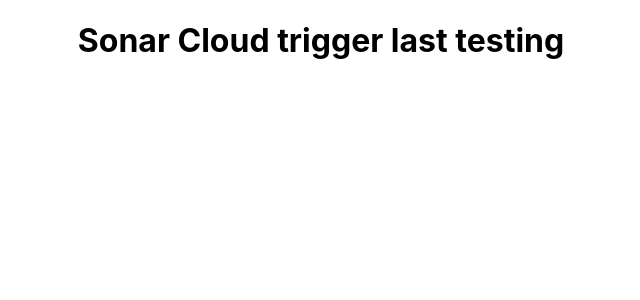
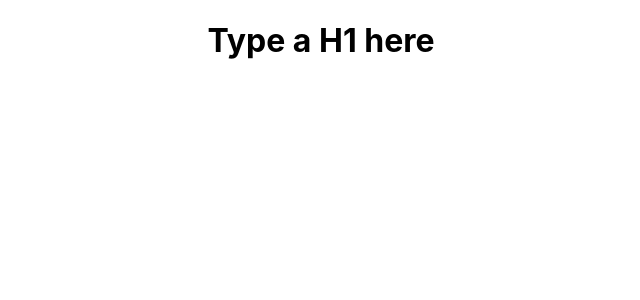
Before and after one commit to mvladevelopment/Full-Stack-Project, a React (Create React App) app in the folder firstfullstack/: page / in a window 1280 px wide. Shown: the top 300 px of the page, without its empty margins (319-959 px from the left). Built offline with nearby package versions, Linux system fonts and the light colour scheme.

Commit message:
restore create react app

```diff
--- a/firstfullstack/src/App.js
+++ b/firstfullstack/src/App.js
@@ -1,10 +1,11 @@
 import React from 'react';
 import './App.css';
+import Container from './UI-Components/Container/Container'
 
 function App() {
   return (
     <div className="App">
-      <h1>Sonar Cloud trigger last testing</h1>
+      <Container />
     </div>
   );
 }
--- /dev/null
+++ b/firstfullstack/src/UI-Components/Container/Container.js
@@ -0,0 +1,15 @@
+import React, { Component } from 'react'
+import Header from '../Header/Header'
+
+export default class Container extends Component {
+    state={
+        header:"Type a H1 here"
+    }
+    render() {
+        return (
+            <div>
+                <Header header={this.state.header}/>
+            </div>
+        )
+    }
+}
--- /dev/null
+++ b/firstfullstack/src/UI-Components/Header/Header.js
@@ -0,0 +1,9 @@
+import React from 'react'
+
+export default function Header(props) {
+    return (
+        <div>
+            <h1>{props.header}</h1>
+        </div>
+    )
+}
```
Also changed, not shown: firstfullstack/package.json (+1 -12 lines), firstfullstack/.eslintrc.js (deleted), firstfullstack/src/UI-Components/InputBox/InputBox.js (added), firstfullstack/src/UI-Components/SubTitle.js (deleted), firstfullstack/src/UI-Components/Subtitle/SubTitle.js (added), 1 other file (tests, documents, lock files or other folders).
